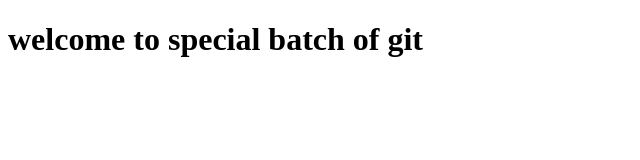
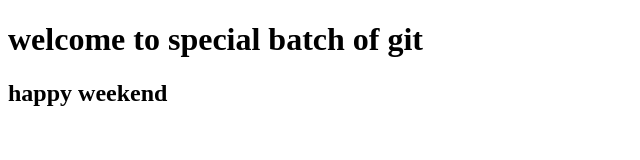
Before and after one commit to Dhanu0408/projrct-positivity, a plain HTML site: page index.html in a window 1280 px wide. Shown: the whole page, without its empty margins (0-640 px from the left). Drawn offline with Linux system fonts and the light colour scheme.

Commit message:
Update index.html

```diff
--- a/index.html
+++ b/index.html
@@ -7,6 +7,7 @@
 </head>
 <body>
     <h1>welcome to special batch of git</h1>
+    <h2>happy weekend</h2>
 
 </body>
 </html>
```
